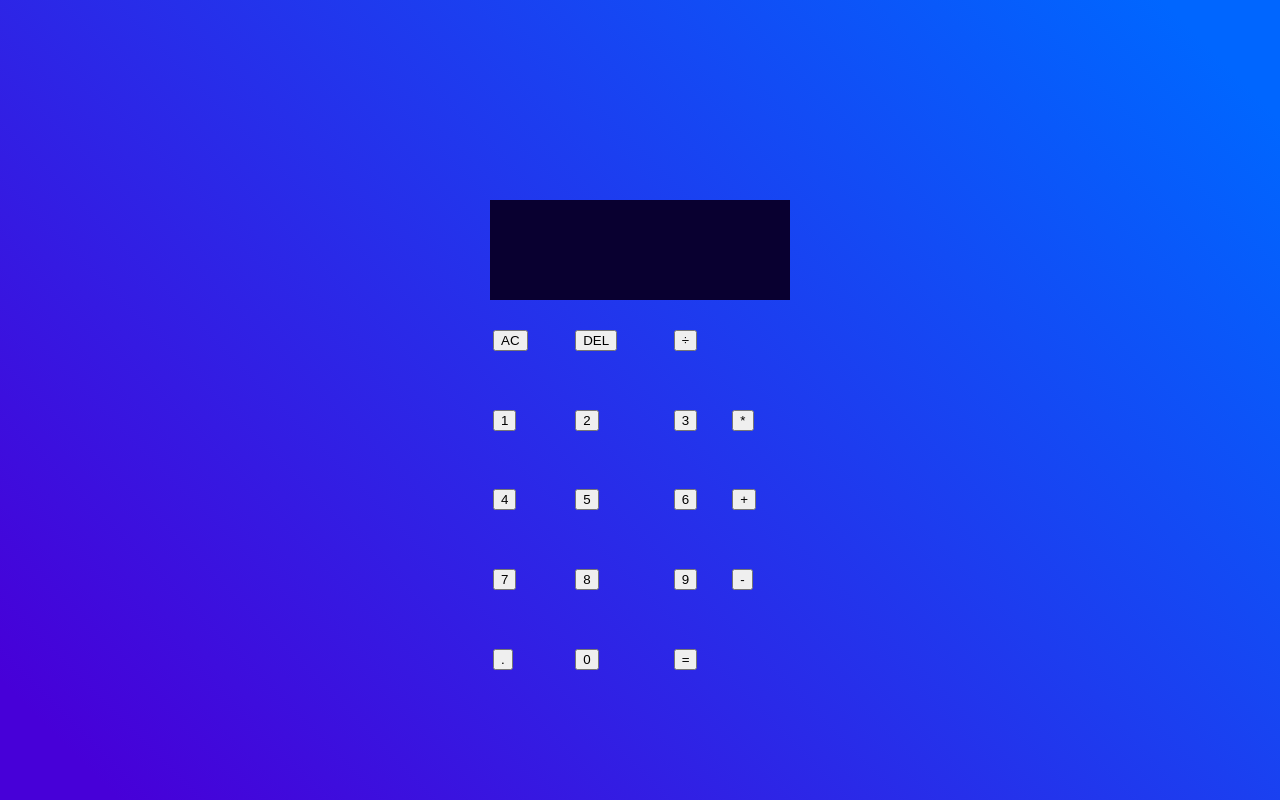
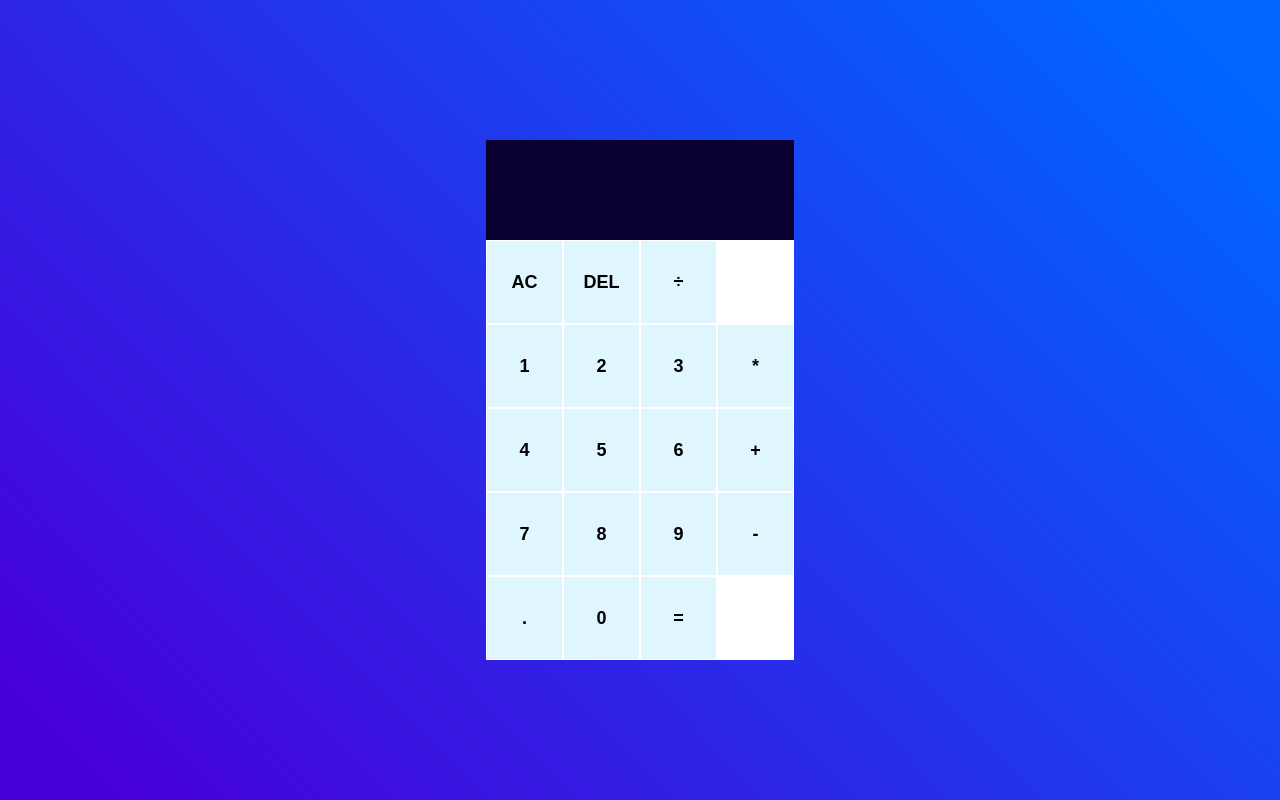
Before and after one commit to Aerial203/calculatorjs, a plain HTML site: page index.html in a window 1280 px wide. Drawn offline with Linux system fonts and the light colour scheme.

Commit message:
Style calculator left space in single column

```diff
--- a/styles.css
+++ b/styles.css
@@ -6,6 +6,7 @@
     --bodyColor: #4700D8;
     --bodyColor1: #0066FF;
     --screenColor: #090030;
+    --btn: #DFF6FF;
 }
 
 
@@ -20,13 +21,48 @@ body {
     justify-content: center;
 }
 
-.container, .calculator {
+table, tr, td, tbody {
+    border: none;
+    border-collapse: collapse;
+    border-spacing: 0;
+    text-indent: 0;
+}
+
+.container, .calculator, .screen, .btn {
+    margin: 0;
+    padding: 0;
+}
+
+.container {
+    height: 520px;
+    width: 308px;
+}
+
+
+.calculator {
+    background-color: white;
     height: 400px;
-    width: 300px;
+    width: 308px;
 }
 
 .screen {
     background-color: var(--screenColor);
-    height:100px;
-    width: 300px;
+    height: 100px;
+    width: 308px;
 }
+
+
+.btn {
+    margin: 0;
+    height: 82px;
+    width: 75px;
+    border: none;
+    background-color: var(--btn);
+    color: black;
+    font-weight: bold;
+    font-size: large;
+}
+
+.btn:hover {
+    background-color: #3cefff;
+}
```
